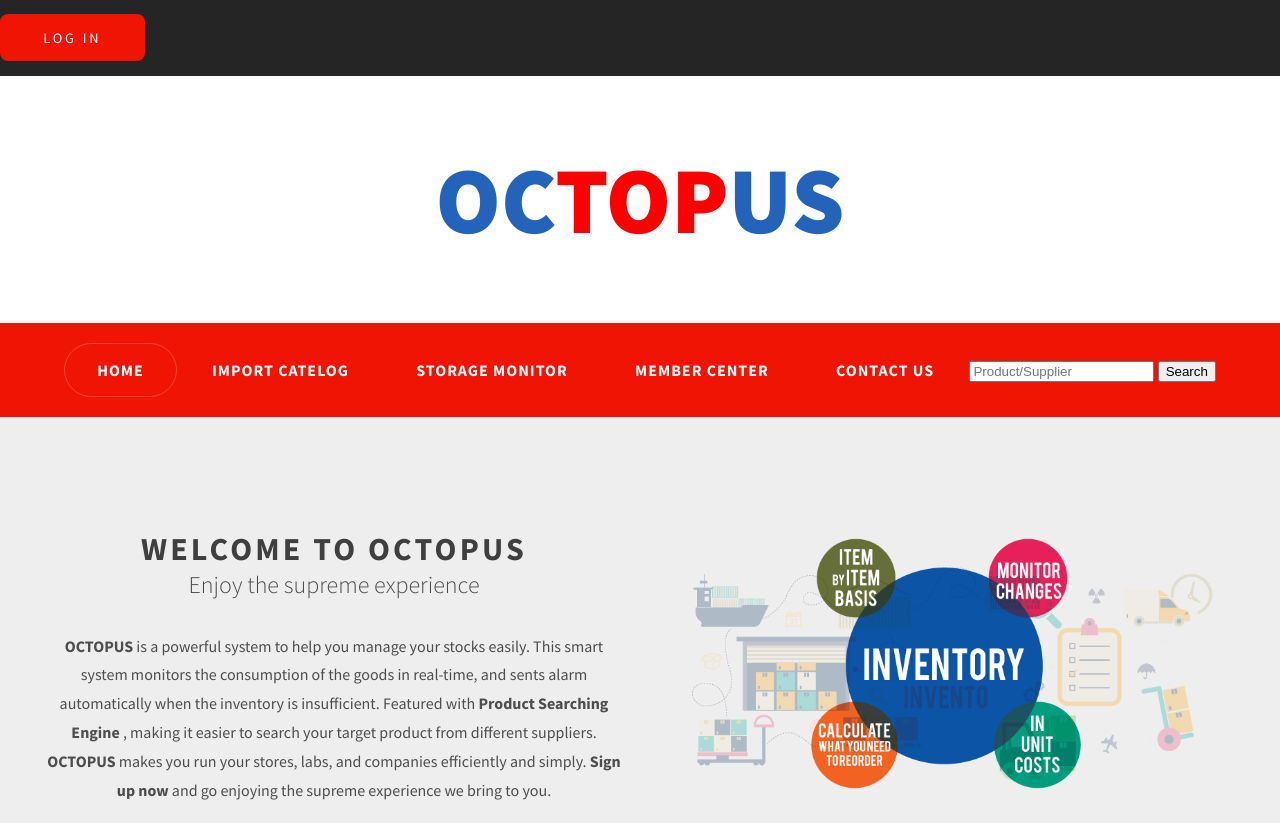
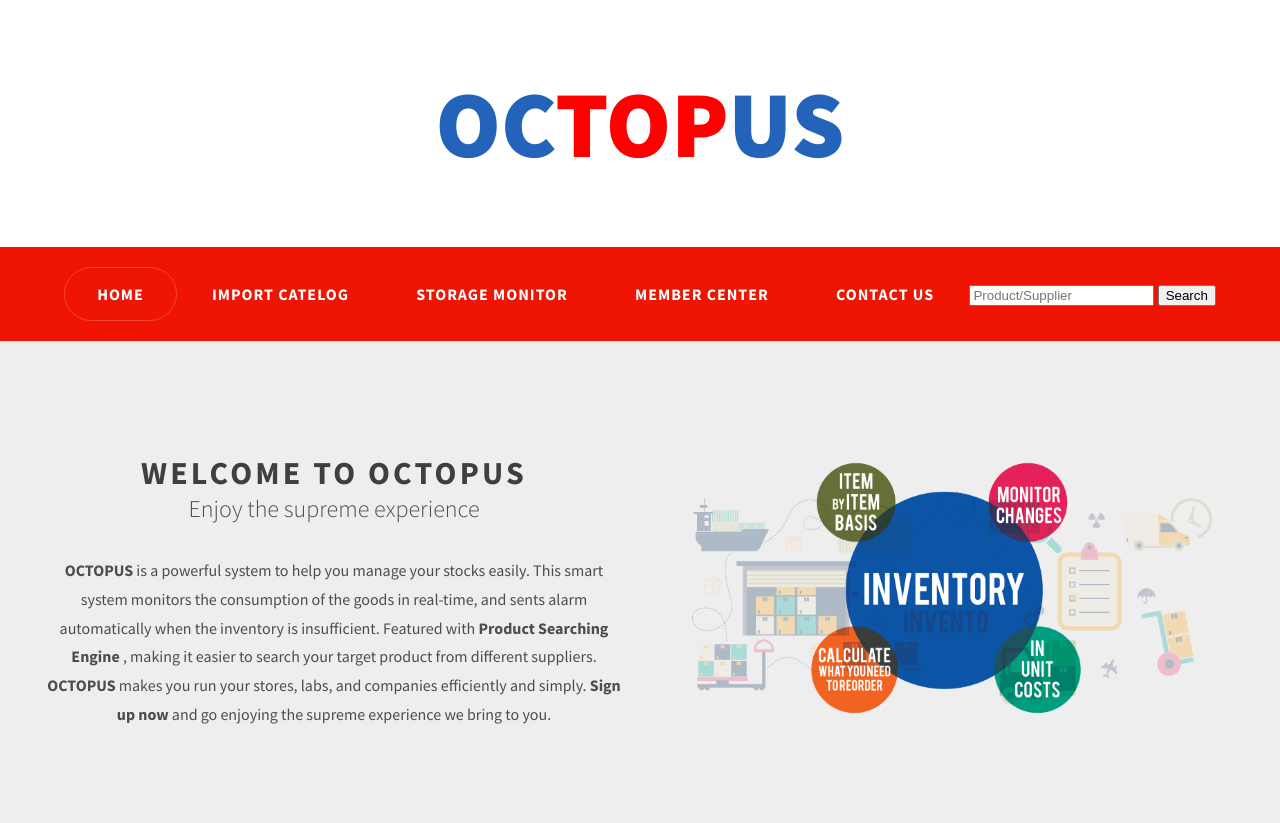
Before and after one commit to OctopusWebDesign/UserWeb, a plain HTML site: page index.html in a window 1280 px wide. Shown: the top 823 px of the page. Drawn offline with Linux system fonts and the light colour scheme.

Commit message:
Update index.html

```diff
--- a/index.html
+++ b/index.html
@@ -13,9 +13,6 @@ Released   : 20131201
 <html xmlns="http://www.w3.org/1999/xhtml">
 
 <head>
-				<nav class="right">
-					<a href="#" class="button alt">Log in</a>
-				</nav>
 
 <meta http-equiv="Content-Type" content="text/html; charset=utf-8" />
 <meta name="keywords" content="" />
```
